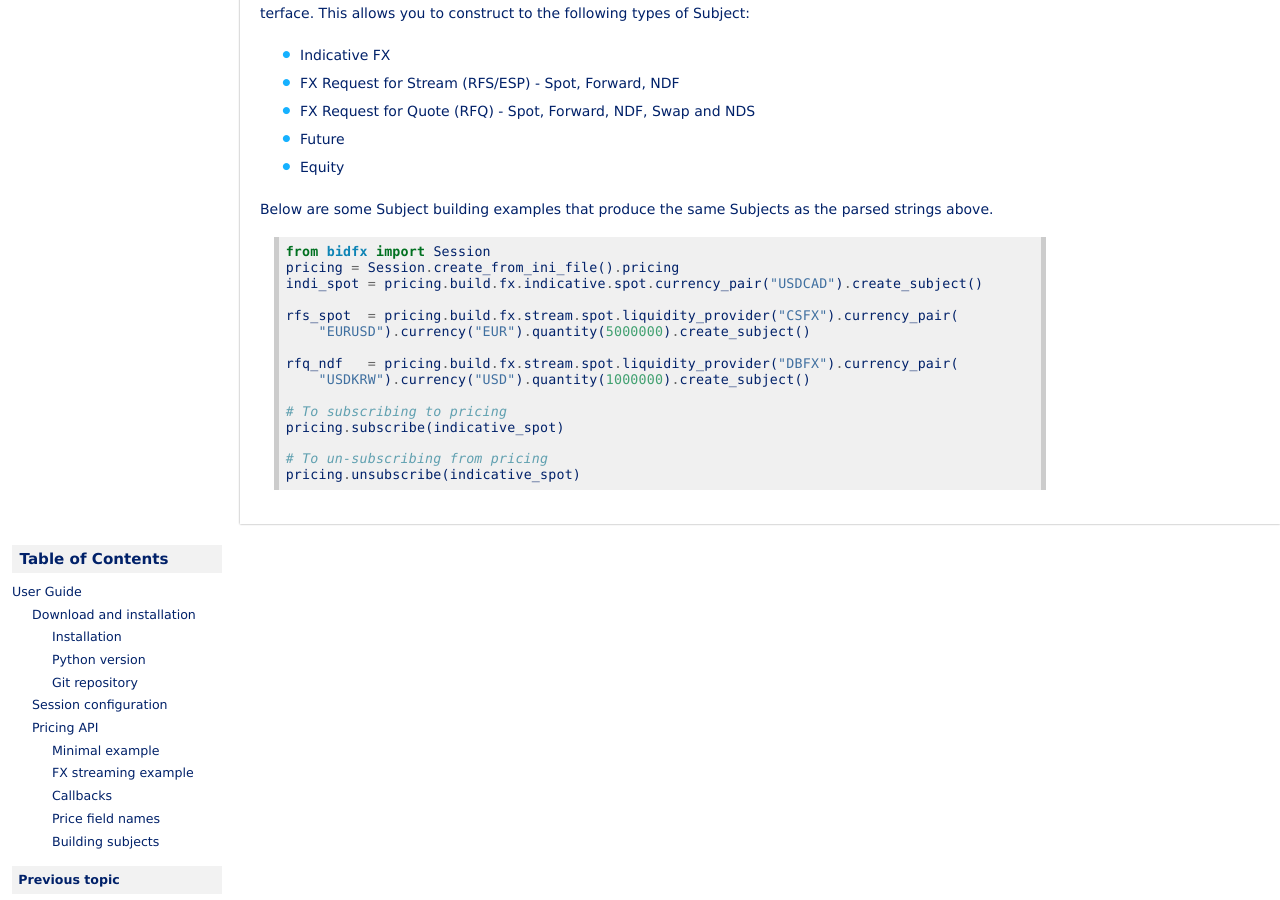
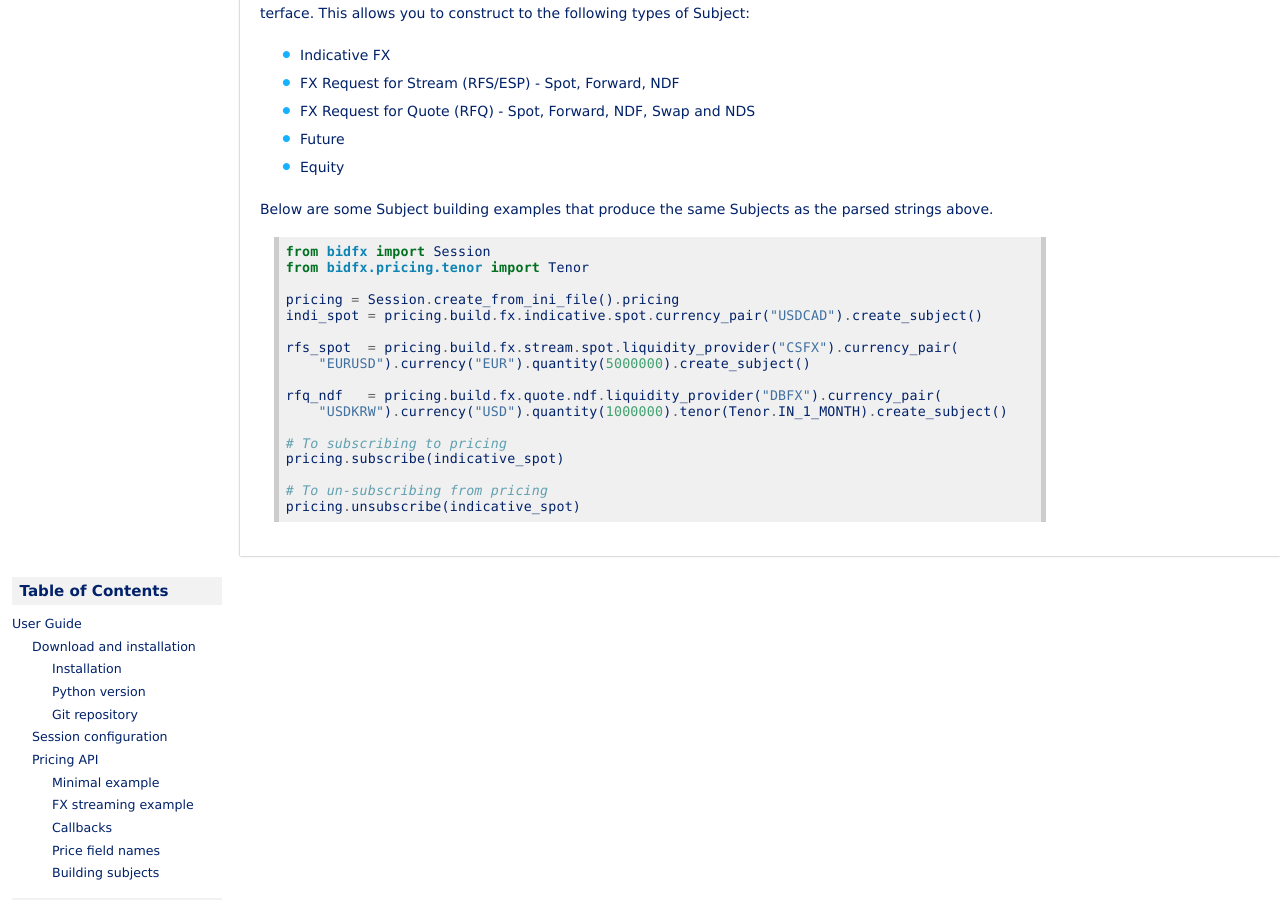
Before and after one commit to bidfx/bidfx-api-py, a Sphinx documentation site: the page built from docs/user_guide.rst, in a window 1280 px wide and 900 px high, scrolled down 4146 px. Built offline with Sphinx 7.4.7, drawn with Linux system fonts in a browser that asks for light colours.

Commit message:
fix: write correct RFQ NDF example (#14)
Co-authored-by: Mihai Berechet <mihai.berechet@fx.sgx.com>

```diff
--- a/docs/user_guide.rst
+++ b/docs/user_guide.rst
@@ -263,14 +263,16 @@ Below are some Subject building examples that produce the same Subjects as the p
 .. code-block:: python
 
     from bidfx import Session
+    from bidfx.pricing.tenor import Tenor
+
     pricing = Session.create_from_ini_file().pricing
     indi_spot = pricing.build.fx.indicative.spot.currency_pair("USDCAD").create_subject()
 
     rfs_spot  = pricing.build.fx.stream.spot.liquidity_provider("CSFX").currency_pair(
         "EURUSD").currency("EUR").quantity(5000000).create_subject()
 
-    rfq_ndf   = pricing.build.fx.stream.spot.liquidity_provider("DBFX").currency_pair(
-        "USDKRW").currency("USD").quantity(1000000).create_subject()
+    rfq_ndf   = pricing.build.fx.quote.ndf.liquidity_provider("DBFX").currency_pair(
+        "USDKRW").currency("USD").quantity(1000000).tenor(Tenor.IN_1_MONTH).create_subject()
 
     # To subscribing to pricing
     pricing.subscribe(indicative_spot)
```
Also changed, not shown: 1 other file.
